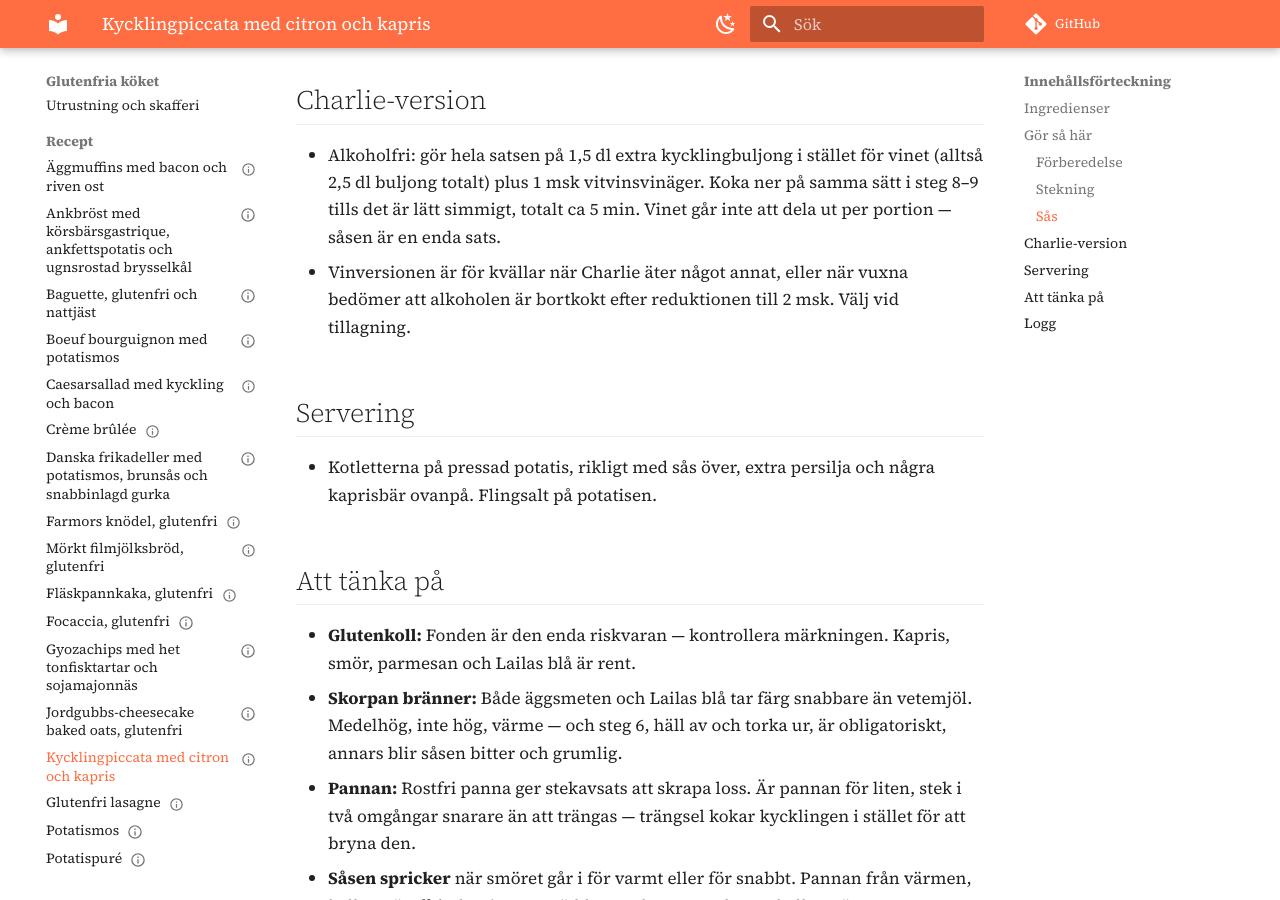
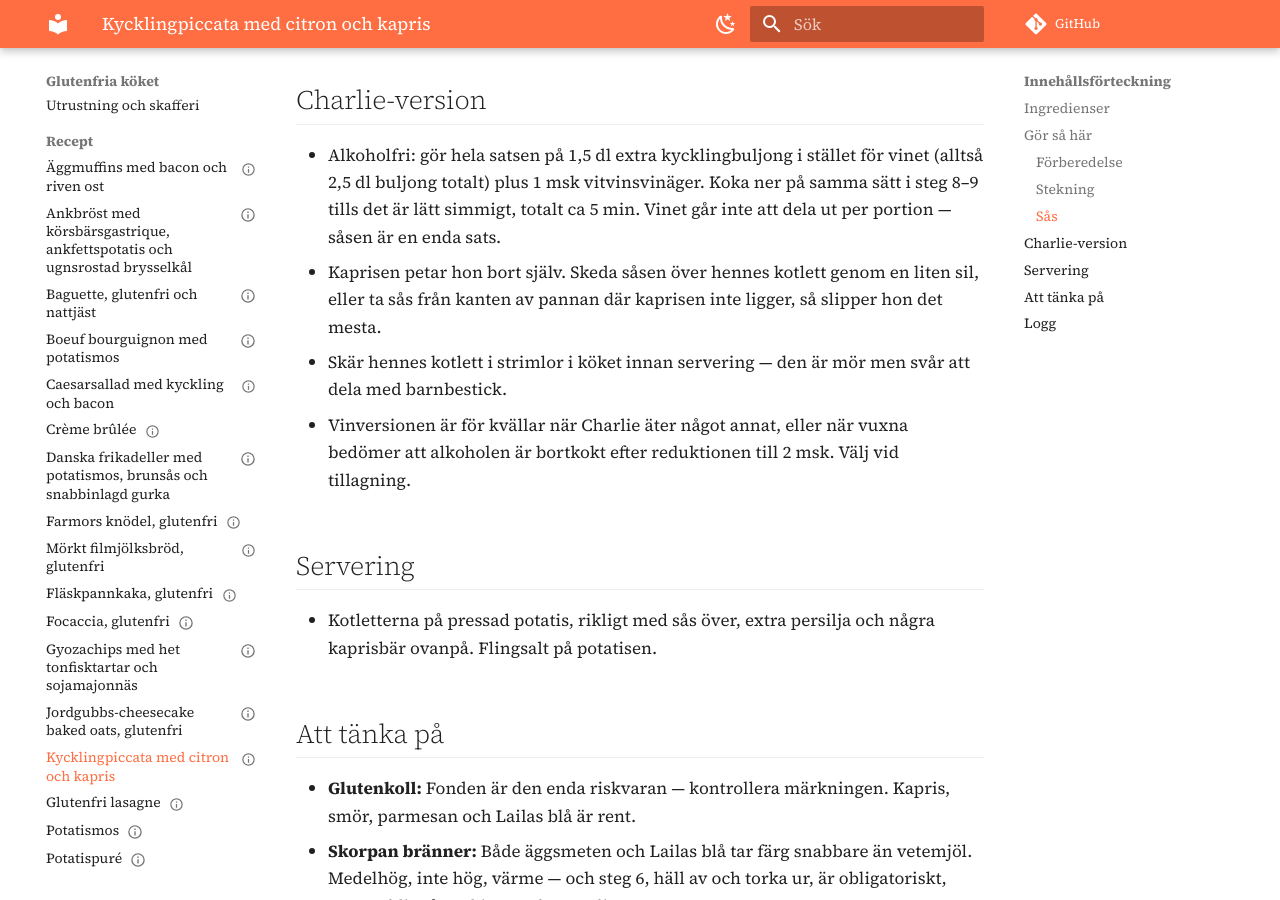
Before and after one commit to Hakan-ValidAlpha/glutenfriakocken, an MkDocs documentation site: the page built from docs/recept/kyckling-piccata-citron-kapris.md, in a window 1280 px wide and 900 px high, scrolled down 3148 px. Built offline with MkDocs 1.6.1 and Material for MkDocs 9.7.7, drawn with Linux system fonts in a browser that asks for light colours; comment, search, counter and statistics services are not loaded.

Commit message:
kycklingpiccata: Charlie-version — kapris silas bort, kotletten skärs i strimlor
Co-Authored-By: Claude Fable 5.1 <noreply@anthropic.com>
Claude-Session: https://claude.ai/code/session_012LLv3nPtcCv4sWTTm9kjhB

```diff
--- a/docs/recept/kyckling-piccata-citron-kapris.md
+++ b/docs/recept/kyckling-piccata-citron-kapris.md
@@ -80,6 +80,8 @@ Tunt bankade kycklingkotletter i mjöl och ägg-parmesansmet, som ger en mjuk, s
 ## Charlie-version
 
 - Alkoholfri: gör hela satsen på 1,5 dl extra kycklingbuljong i stället för vinet (alltså 2,5 dl buljong totalt) plus 1 msk vitvinsvinäger. Koka ner på samma sätt i steg 8–9 tills det är lätt simmigt, totalt ca 5 min. Vinet går inte att dela ut per portion — såsen är en enda sats.
+- Kaprisen petar hon bort själv. Skeda såsen över hennes kotlett genom en liten sil, eller ta sås från kanten av pannan där kaprisen inte ligger, så slipper hon det mesta.
+- Skär hennes kotlett i strimlor i köket innan servering — den är mör men svår att dela med barnbestick.
 - Vinversionen är för kvällar när Charlie äter något annat, eller när vuxna bedömer att alkoholen är bortkokt efter reduktionen till 2 msk. Välj vid tillagning.
 
 ## Servering
@@ -102,4 +104,4 @@ Tunt bankade kycklingkotletter i mjöl och ägg-parmesansmet, som ger en mjuk, s
 ??? abstract "Lagning 1 — 2026-10-28 · betyg 5"
     **Resultat:** Supergott. Hakan och Cissi 5/5, Charlie 4/5. Alkoholfri sås på buljong och vitvinsvinäger, pressad potatis till.
     **Ändrat i huvudtexten:** Paneringen ändrad från parmesan blandad i mjölet (RecipeTin-metoden) till mjöl följt av 2 ägg uppvispade med parmesanen — gjordes så vid lagningen och blev mycket gott. Stektiden på andra sidan justerad till 1–2 min eftersom äggskorpan behöver stelna.
-    **Charlie:** 4/5, åt den alkoholfria versionen som hela familjen.
+    **Charlie:** 4/5. Gillade inte kaprisen (Hakan och Cissi älskade den, så den stannar — Charlie petar bort) och tyckte kycklingen var svår att dela, vilket handlade om bestickvana snarare än seghet. Charlie-versionen uppdaterad: kapris silas bort ur hennes sås, kotletten skärs i strimlor i köket.
```
